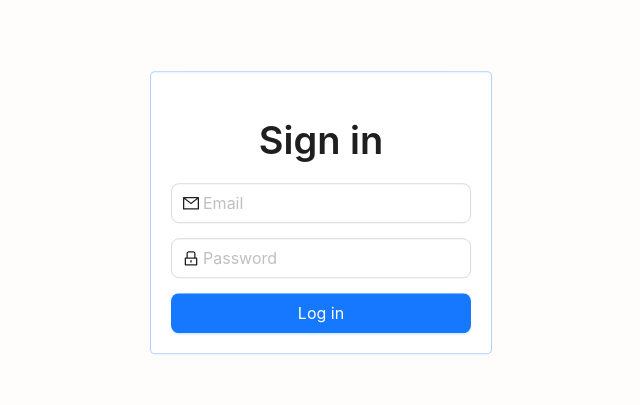
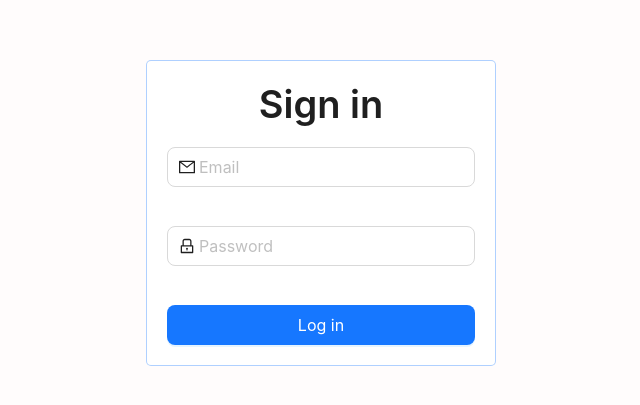
Before and after one commit to Igor-Polischuk/weather-forecast-app, a React (Vite) app in the folder client/: page /auth in a window 1280 px wide. Shown: the part 187-592 px from the top of the page, without its empty margins (319-959 px from the left). Built offline with nearby package versions, Linux system fonts and the light colour scheme.

Commit message:
implemented validation with react hook form

```diff
--- a/client/package.json
+++ b/client/package.json
@@ -11,10 +11,13 @@
   },
   "dependencies": {
     "@ant-design/icons": "^5.1.4",
+    "@hookform/resolvers": "^3.1.1",
     "antd": "^5.6.3",
     "react": "^18.2.0",
     "react-dom": "^18.2.0",
-    "react-router-dom": "^6.4.3"
+    "react-hook-form": "^7.45.1",
+    "react-router-dom": "^6.4.3",
+    "yup": "^1.2.0"
   },
   "devDependencies": {
     "@types/react": "^18.0.37",
--- a/client/src/index.scss
+++ /dev/null
@@ -1,75 +0,0 @@
-:root {
-  font-family: Inter, system-ui, Avenir, Helvetica, Arial, sans-serif;
-  line-height: 1.5;
-  font-weight: 400;
-
-  font-synthesis: none;
-  text-rendering: optimizeLegibility;
-  -webkit-font-smoothing: antialiased;
-  -moz-osx-font-smoothing: grayscale;
-  -webkit-text-size-adjust: 100%;
-}
-
-a {
-  font-weight: 500;
-  color: #646cff;
-  text-decoration: inherit;
-}
-
-a:hover {
-  color: #535bf2;
-}
-
-body {
-  margin: 0;
-  display: flex;
-  min-width: 320px;
-  width: 100%;
-  min-height: 100vh;
-  background-color: #fffcfc
-}
-
-h1 {
-  font-size: 3.2em;
-  line-height: 1.1;
-}
-
-button {
-  border-radius: 8px;
-  border: 1px solid transparent;
-  padding: 0.6em 1.2em;
-  font-size: 1em;
-  font-weight: 500;
-  font-family: inherit;
-  background-color: #1a1a1a;
-  cursor: pointer;
-  transition: border-color 0.25s;
-}
-
-button:hover {
-  border-color: #646cff;
-}
-
-button:focus,
-button:focus-visible {
-  outline: 4px auto -webkit-focus-ring-color;
-}
-
-@media (prefers-color-scheme: light) {
-  :root {
-    color: #213547;
-    background-color: #ffffff;
-  }
-
-  a:hover {
-    color: #747bff;
-  }
-
-  button {
-    background-color: #f9f9f9;
-  }
-}
-
-#root {
-  width: 100%;
-}
--- a/client/src/main.tsx
+++ b/client/src/main.tsx
@@ -3,7 +3,7 @@ import ReactDOM from "react-dom/client";
 import { BrowserRouter } from "react-router-dom";
 
 import App from "./App.tsx";
-import "./index.scss";
+import "./styles/index.scss";
 
 ReactDOM.createRoot(document.getElementById("root") as HTMLElement).render(
   <React.StrictMode>
--- a/client/src/modules/LoginForm/LoginForm.tsx
+++ b/client/src/modules/LoginForm/LoginForm.tsx
@@ -1,20 +1,52 @@
+import { SubmitHandler, useForm } from "react-hook-form";
+import { yupResolver } from "@hookform/resolvers/yup";
+import { Button } from "antd";
 import React from "react";
+
 import { LockOutlined, MailOutlined } from "@ant-design/icons";
-import { Button, Input } from "antd";
+
+import { schema } from "./validation-schema";
+import InputField from "./components/InputField";
 
 import styles from "./styles.module.scss";
 
+type Inputs = {
+  email: string;
+  password: string;
+};
+
 export const LoginForm: React.FC = () => {
+  const {
+    control,
+    handleSubmit,
+    formState: { errors },
+  } = useForm<Inputs>({
+    resolver: yupResolver(schema),
+    mode: "onSubmit"
+  });
+
+  const onSubmit: SubmitHandler<Inputs> = (data) => {
+    console.log(data);
+  };
+
   return (
-    <form className={styles.login_form}>
-      <Input size="large" prefix={<MailOutlined />} placeholder="Email" />
-      <Input size="large" prefix={<LockOutlined />} type="password" placeholder="Password" />
-      <Button
-        type="primary"
-        htmlType="submit"
-        size="large"
-        block
-      >
+    <form className={styles.login_form} onSubmit={handleSubmit(onSubmit)}>
+      <InputField
+        name="email"
+        control={control}
+        placeholder="Email"
+        prefix={<MailOutlined />}
+        errorMessage={errors.email?.message}
+      />
+      <InputField
+        name="password"
+        control={control}
+        placeholder="Password"
+        prefix={<LockOutlined />}
+        type="password"
+        errorMessage={errors.password?.message}
+      />
+      <Button type="primary" htmlType="submit" size="large" block>
         Log in
       </Button>
     </form>
--- /dev/null
+++ b/client/src/modules/LoginForm/components/InputField.tsx
@@ -0,0 +1,49 @@
+import React from "react";
+import { Controller, Control } from "react-hook-form";
+import { Input } from "antd";
+
+import styles from "../styles.module.scss";
+
+interface InputFieldProps {
+  name: string;
+  // eslint-disable-next-line @typescript-eslint/no-explicit-any
+  control: Control<any>;
+  defaultValue?: string;
+  placeholder?: string;
+  prefix?: React.ReactNode;
+  type?: string;
+  errorMessage?: string;
+}
+
+const InputField: React.FC<InputFieldProps> = ({
+  name,
+  control,
+  errorMessage,
+  defaultValue = "",
+  placeholder = "",
+  prefix = null,
+  type = "text",
+}) => {
+  return (
+    <div className={styles.input_field}>
+      <Controller
+        name={name}
+        control={control}
+        defaultValue={defaultValue}
+        render={({ field }) => (
+          <Input
+            size="large"
+            prefix={prefix}
+            placeholder={placeholder}
+            type={type}
+            status={errorMessage && "error"}
+            {...field}
+          />
+        )}
+      />
+      <p className={styles.error_message}>{errorMessage || "  "}</p>
+    </div>
+  );
+};
+
+export default InputField;
--- a/client/src/modules/LoginForm/styles.module.scss
+++ b/client/src/modules/LoginForm/styles.module.scss
@@ -1,6 +1,18 @@
+@import '../../styles/vars';
+
 .login_form{
     display: flex;
     flex-direction: column;
+    align-items: center;
     gap: 15px;
     width: 100%;
 }
+
+.error_message{
+    height: 24px;
+    color: $red;
+}
+
+.input_field{
+    width: 100%;
+}
--- /dev/null
+++ b/client/src/modules/LoginForm/validation-schema.ts
@@ -0,0 +1,6 @@
+import * as yup from "yup";
+
+export const schema = yup.object({
+    email: yup.string().required().email(),
+    password: yup.string().min(6).required(),
+  }).required();
--- a/client/src/pages/AuthPage/styles.module.scss
+++ b/client/src/pages/AuthPage/styles.module.scss
@@ -1,5 +1,5 @@
 .auth_container {
-    max-width: 300px;
+    max-width: 350px;
     width: 100%;
     padding: 20px;
     position: absolute;
--- /dev/null
+++ b/client/src/styles/index.scss
@@ -0,0 +1,2 @@
+@import './vars.scss';
+@import './styles.scss';
--- /dev/null
+++ b/client/src/styles/styles.scss
@@ -0,0 +1,81 @@
+:root {
+    font-family: Inter, system-ui, Avenir, Helvetica, Arial, sans-serif;
+    line-height: 1.5;
+    font-weight: 400;
+
+    font-synthesis: none;
+    text-rendering: optimizeLegibility;
+    -webkit-font-smoothing: antialiased;
+    -moz-osx-font-smoothing: grayscale;
+    -webkit-text-size-adjust: 100%;
+  }
+
+  a {
+    font-weight: 500;
+    color: #646cff;
+    text-decoration: inherit;
+  }
+
+  *{
+    margin: 0;
+    padding: 0;
+    box-sizing: border-box;
+  }
+
+  a:hover {
+    color: #535bf2;
+  }
+
+  body {
+    margin: 0;
+    display: flex;
+    min-width: 320px;
+    width: 100%;
+    min-height: 100vh;
+    background-color: #fffcfc
+  }
+
+  h1 {
+    font-size: 3.2em;
+    line-height: 1.1;
+  }
+
+  button {
+    border-radius: 8px;
+    border: 1px solid transparent;
+    padding: 0.6em 1.2em;
+    font-size: 1em;
+    font-weight: 500;
+    font-family: inherit;
+    background-color: #1a1a1a;
+    cursor: pointer;
+    transition: border-color 0.25s;
+  }
+
+  button:hover {
+    border-color: #646cff;
+  }
+
+  button:focus,
+  button:focus-visible {
+    outline: 4px auto -webkit-focus-ring-color;
+  }
+
+  @media (prefers-color-scheme: light) {
+    :root {
+      color: #213547;
+      background-color: #ffffff;
+    }
+
+    a:hover {
+      color: #747bff;
+    }
+
+    button {
+      background-color: #f9f9f9;
+    }
+  }
+
+  #root {
+    width: 100%;
+  }
--- /dev/null
+++ b/client/src/styles/vars.scss
@@ -0,0 +1 @@
+$red: #ff4d4f;
```
Also changed, not shown: 1 other file (tests, documents, lock files or other folders).
